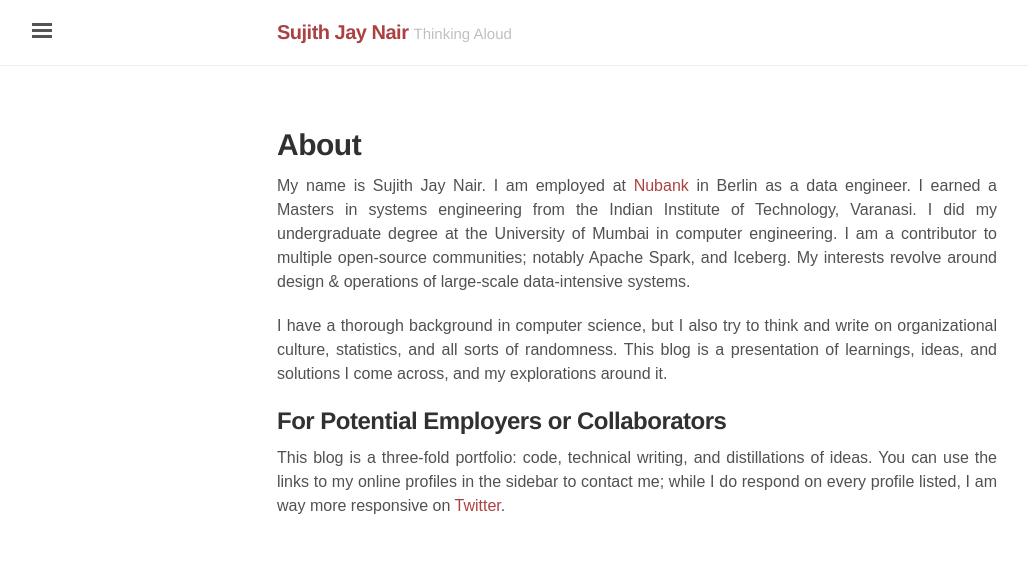
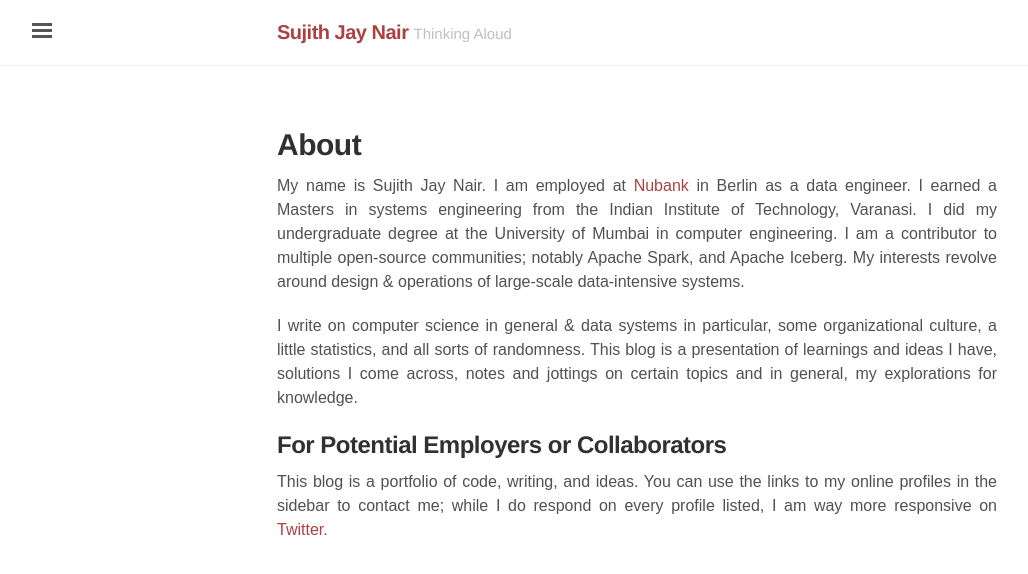
Before and after one commit to sujithjay/sujithjay.github.io, a Jekyll site: the page built from about.md, in a window 1280 px wide. Shown: the top 574 px of the page, without its empty margins (3-1031 px from the left). Built offline with Jekyll 4.4.1, drawn with Linux system fonts in a browser that asks for light colours; nearby versions of some CDN libraries; some web fonts are replaced.

Commit message:
Update about.md

```diff
--- a/about.md
+++ b/about.md
@@ -2,10 +2,10 @@
 layout: page
 title: About
 ---
-My name is Sujith Jay Nair. I am employed at [Nubank](https://www.nubank.com.br/en) in Berlin as a data engineer. I earned a Masters in systems engineering from the Indian Institute of Technology, Varanasi. I did my undergraduate degree at the University of Mumbai in computer engineering. I am a contributor to multiple open-source communities; notably Apache Spark, and Iceberg. My interests revolve around design & operations of large-scale data-intensive systems.
+My name is Sujith Jay Nair. I am employed at [Nubank](https://www.nubank.com.br/en) in Berlin as a data engineer. I earned a Masters in systems engineering from the Indian Institute of Technology, Varanasi. I did my undergraduate degree at the University of Mumbai in computer engineering. I am a contributor to multiple open-source communities; notably Apache Spark, and Apache Iceberg. My interests revolve around design & operations of large-scale data-intensive systems.
 
-I have a thorough background in computer science, but I also try to think and write on organizational culture, statistics, and all sorts of randomness. This blog is a presentation of learnings, ideas, and solutions I come across, and my explorations around it.
+I write on computer science in general & data systems in particular, some organizational culture, a little statistics, and all sorts of randomness. This blog is a presentation of learnings and ideas I have, solutions I come across, notes and jottings on certain topics and in general, my explorations for knowledge.
 
 
 ## For Potential Employers or Collaborators
-This blog is a three-fold portfolio: code, technical writing, and distillations of ideas. You can use the links to my online profiles in the sidebar to contact me; while I do respond on every profile listed, I am way more responsive on [Twitter](https://twitter.com/suj1th).
+This blog is a portfolio of code, writing, and ideas. You can use the links to my online profiles in the sidebar to contact me; while I do respond on every profile listed, I am way more responsive on [Twitter](https://twitter.com/suj1th).
```
